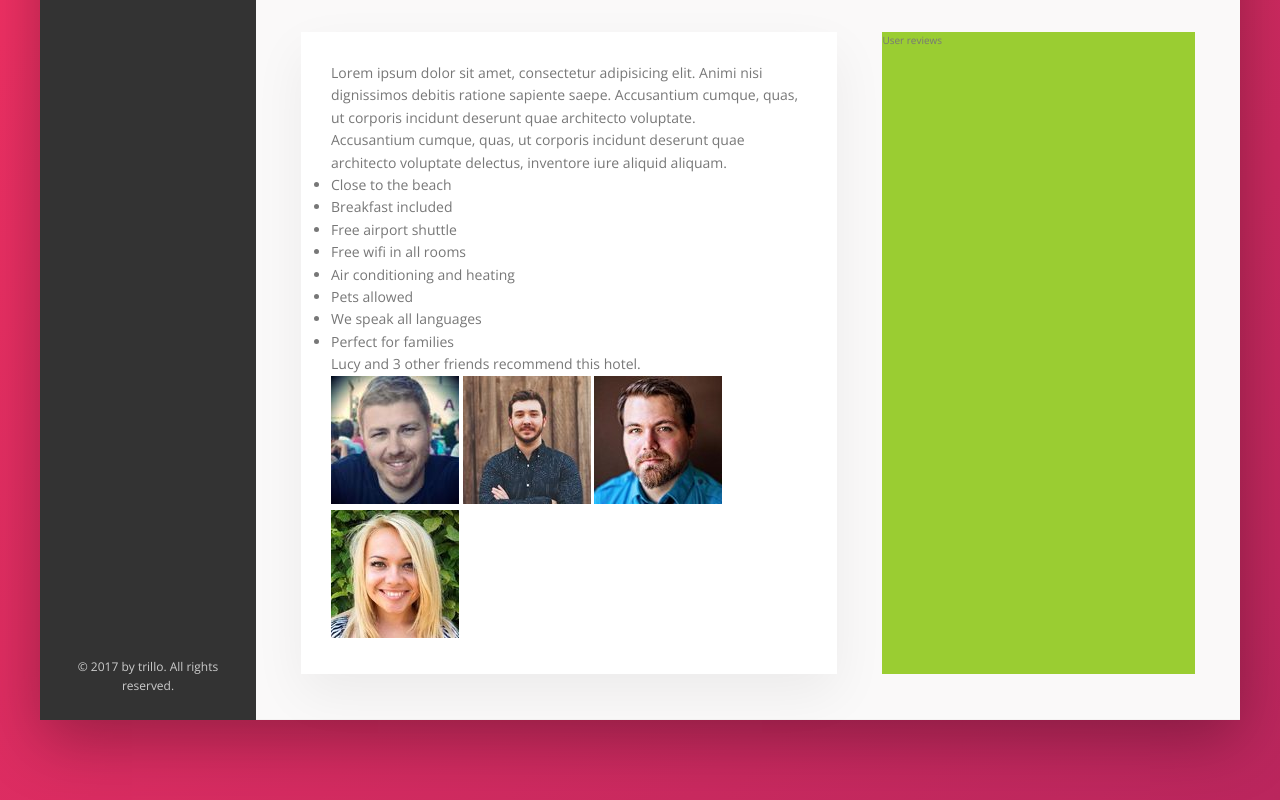
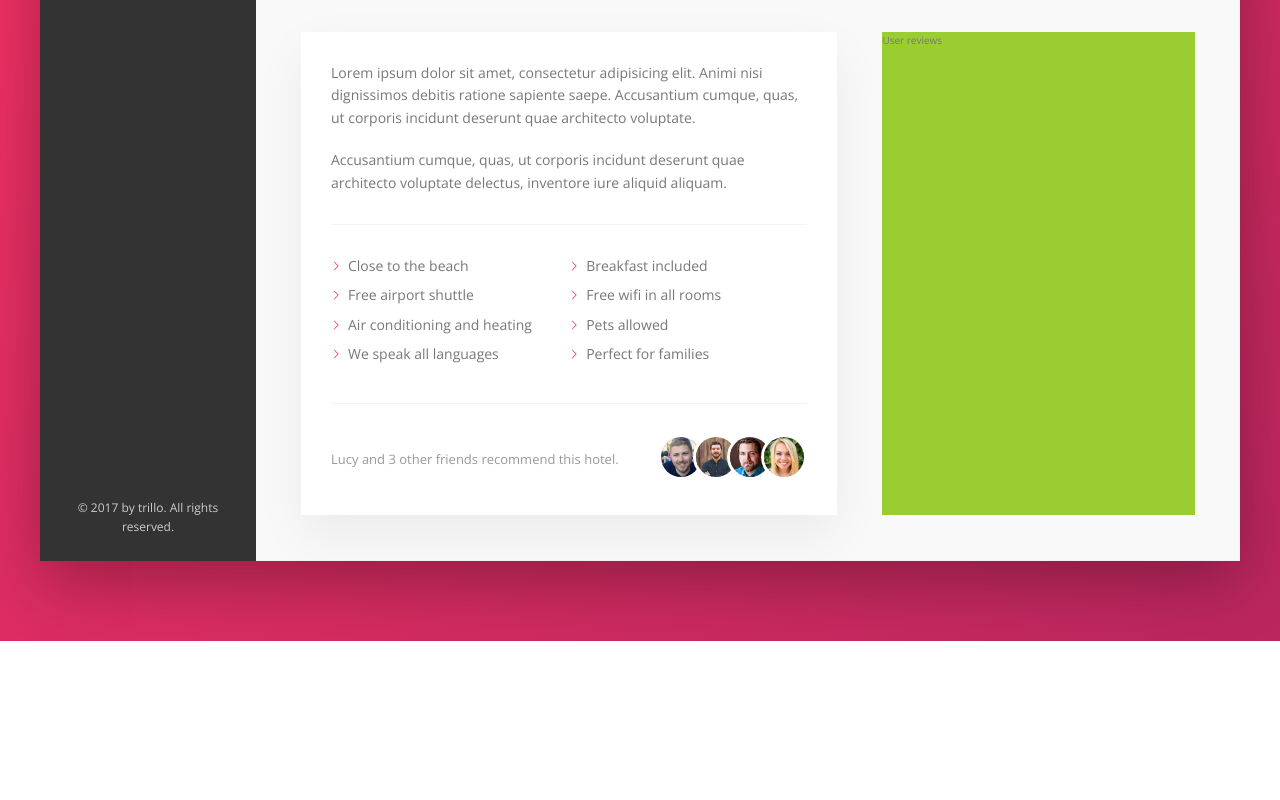
Before and after one commit to Eder87rh/trillo, a website: page index.html in a window 1280 px wide. Shown: the part 614-1414 px from the top of the page. After the commit the page ends 1255 px from the top, so only its background shows below. Drawn offline with nearby package versions, Linux system fonts and the light colour scheme.

Commit message:
Description section part 2

```diff
--- a/sass/_components.scss
+++ b/sass/_components.scss
@@ -309,3 +309,82 @@
     box-shadow: none;
   }
 }
+
+//////////////////////////////////
+// PARAGRAPH
+.paragraph:not(:last-of-type) {
+  margin-bottom: 2rem;
+}
+
+
+
+
+//////////////////////////////////
+// LIST
+.list {
+  list-style: none;
+  margin: 3rem 0;
+  padding: 3rem 0;
+  border-top: var(--line);
+  border-bottom: var(--line);
+
+  display: flex;
+  flex-wrap: wrap;
+
+  &__item {
+    flex: 0 0 50%;
+    margin-bottom: .7rem;
+  }
+
+  &__item:before {
+    content: "";
+    display: inline-block;
+    width: 1rem;
+    height: 1rem;
+    margin-right: .7rem;
+
+    //Older browsers
+    //background-image: url(../img/chevron-thin-right.svg);
+    //background-size: cover;
+
+    //Newer browsers - masks
+    background-color: var(--color-primary);
+    -webkit-mask-image: url(../img/chevron-thin-right.svg);
+    -webkit-mask-size: cover;
+    mask-image: url(../img/chevron-thin-right.svg);
+    mask-size: cover;
+  }
+}
+
+
+
+//////////////////////////////////
+// RECOMMEND
+.recommend {
+  font-size: 1.3rem;
+  color: var(--color-grey-dark-3);
+
+  display: flex;
+  align-items: center;
+
+
+  &__count {
+    margin-right: auto;
+  }
+
+  &__friends {
+
+  }
+
+  &__photo {
+    box-sizing: content-box;
+    height: 4rem;
+    width: 4rem;
+    border-radius: 50%;
+    border: 3px solid #fff;
+
+    &:not(:last-child) {
+      margin-right: -1.5rem
+    }
+  }
+}
```
Also changed, not shown: css/style.css.
